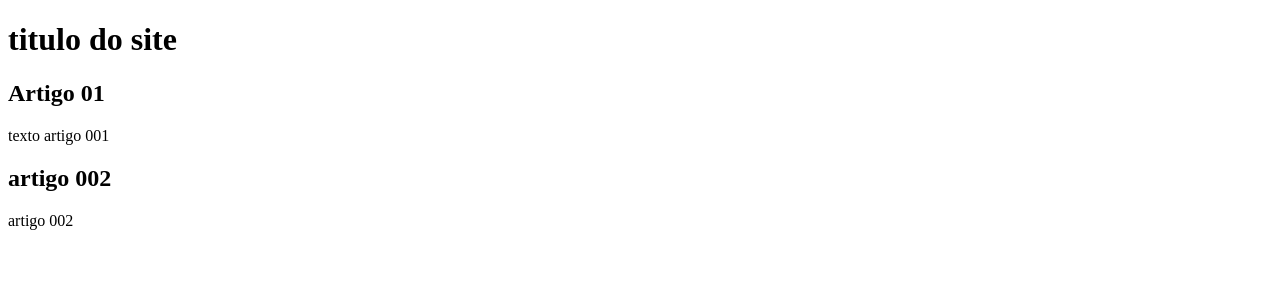
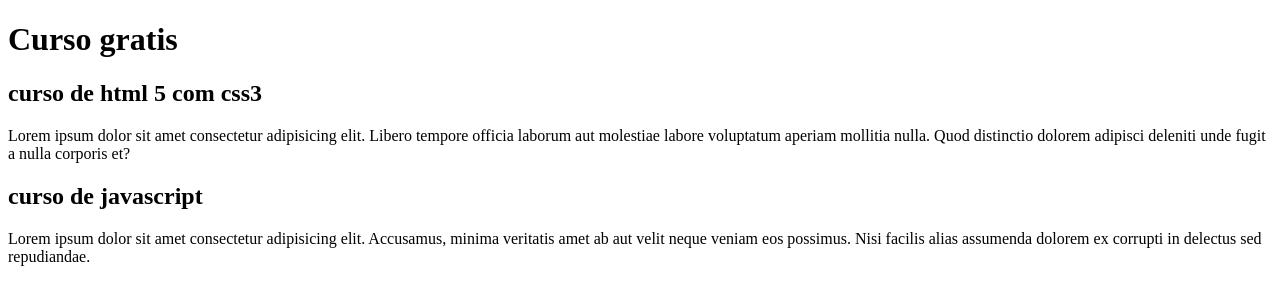
Before and after one commit to FFIRMIANO/projeto--site, a plain HTML site: page index.html in a window 1280 px wide. Drawn offline with Linux system fonts and the light colour scheme.

Commit message:
comecei escrever conteudo

```diff
--- a/index.html
+++ b/index.html
@@ -9,15 +9,15 @@
 <body>
     <main>
         <header>
-            <h1>titulo do site</h1>
+            <h1>Curso gratis</h1>
         </header>
         <article>
-        <h2>Artigo 01</h2>
-        <p>texto artigo 001</p>
+        <h2>curso de html 5 com css3</h2>
+        <p>Lorem ipsum dolor sit amet consectetur adipisicing elit. Libero tempore officia laborum aut molestiae labore voluptatum aperiam mollitia nulla. Quod distinctio dolorem adipisci deleniti unde fugit a nulla corporis et?</p>
         </article>
         <article>
-            <h2>artigo 002</h2>
-            <p>artigo 002</p>
+            <h2>curso de javascript</h2>
+            <p>Lorem ipsum dolor sit amet consectetur adipisicing elit. Accusamus, minima veritatis amet ab aut velit neque veniam eos possimus. Nisi facilis alias assumenda dolorem ex corrupti in delectus sed repudiandae.</p>
         </article>
     </main>
 
```
